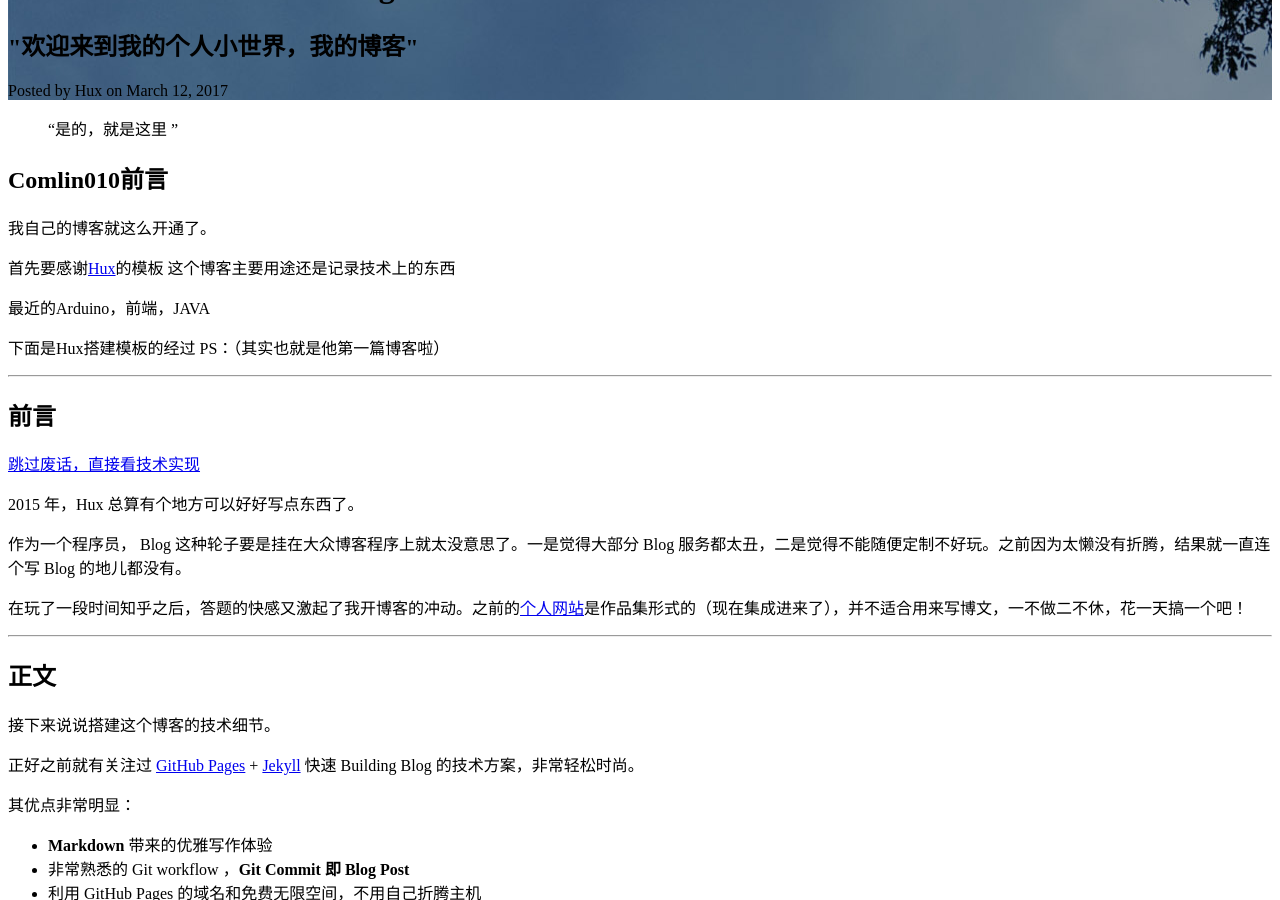
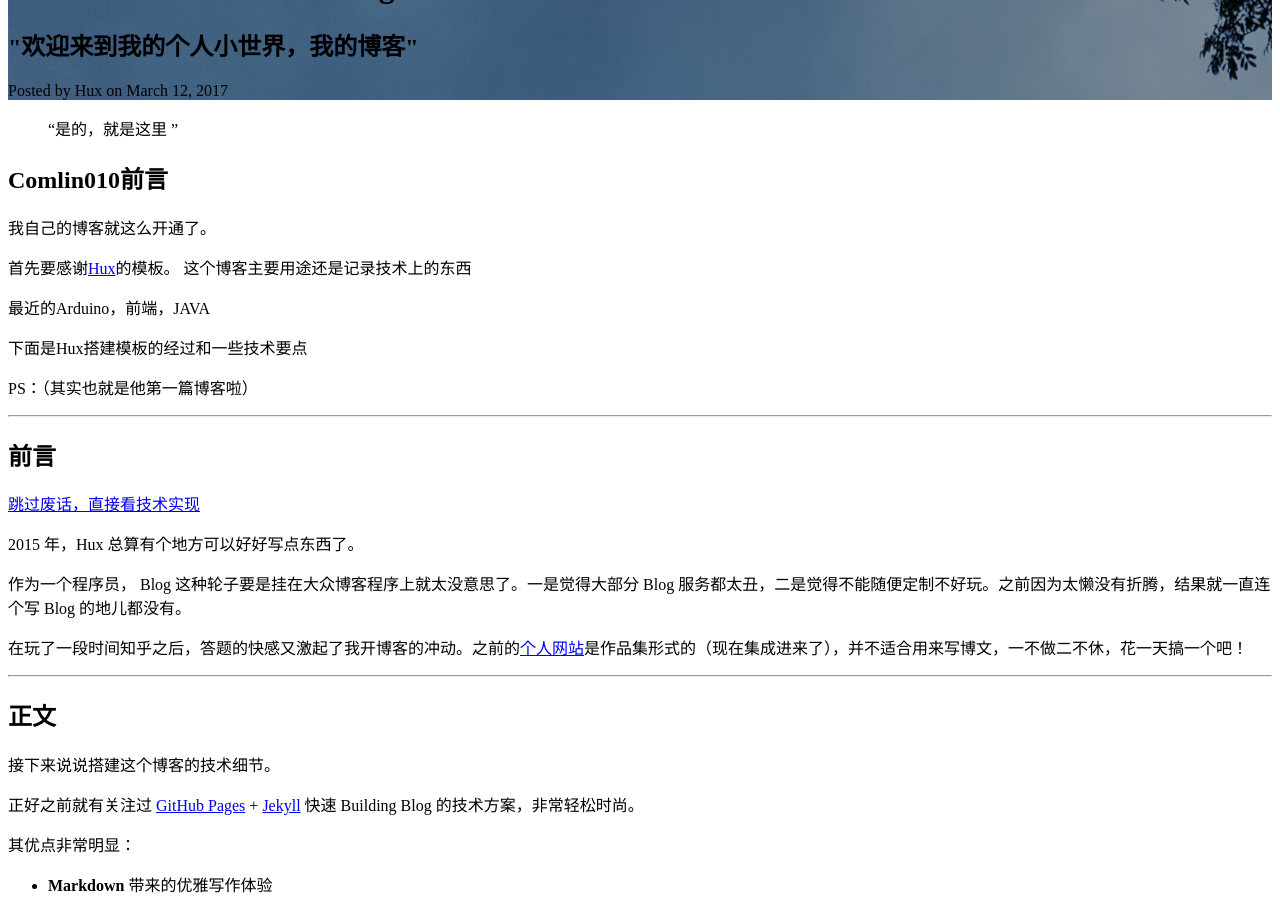
Before and after one commit to ComLin010/ComLin010.github.io, a Jekyll site: the page built from _posts/2017-03-12-hello-2017.markdown, in a window 1280 px wide and 900 px high, scrolled down 316 px. Built offline with Jekyll 4.4.1, drawn with Linux system fonts in a browser that asks for light colours; comment, search, counter and statistics services are not loaded.

Commit message:
文章修改

```diff
--- a/_posts/2017-03-12-hello-2017.markdown
+++ b/_posts/2017-03-12-hello-2017.markdown
@@ -16,12 +16,14 @@ tags:
 
 我自己的博客就这么开通了。
 
-首先要感谢[Hux](http://huangxuan.me)的模板
+首先要感谢[Hux](http://huangxuan.me)的模板。
 这个博客主要用途还是记录技术上的东西
 
 最近的Arduino，前端，JAVA
 
-下面是Hux搭建模板的经过 PS：（其实也就是他第一篇博客啦）
+下面是Hux搭建模板的经过和一些技术要点
+
+PS：（其实也就是他第一篇博客啦）
 
 
 ---
```
